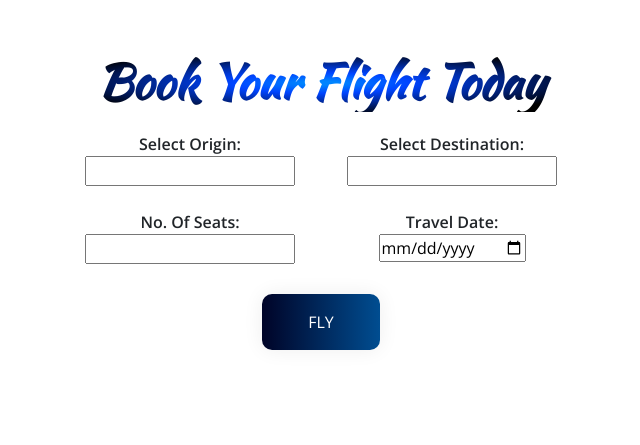
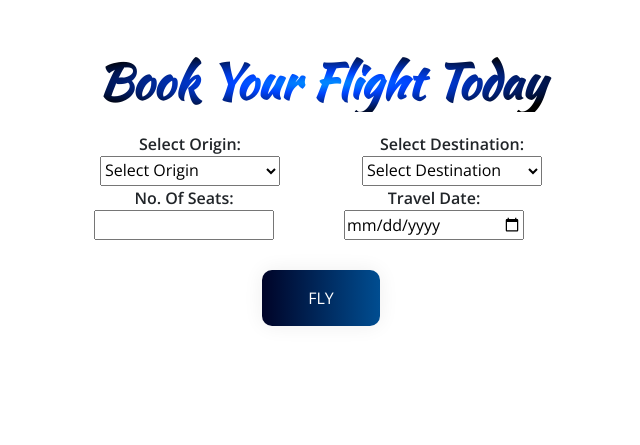
Before and after one commit to debashish6102/airline_reservation_project, a Flask app: page / in a window 1280 px wide. Shown: the part 355-800 px from the top of the page, without its empty margins (319-959 px from the left). Run offline with Flask 2, Linux system fonts and the light colour scheme; some libraries are stand-ins or nearby versions.

Commit message:
Select Menu Changes

```diff
--- a/project/templates/index.html
+++ b/project/templates/index.html
@@ -1,6 +1,19 @@
 {% extends 'base.html' %}
+{% block stl %}
+<style>
+    select {
+        width: 180px;
+        height: 30px;
+    }
 
+    input {
+        width: 180px;
+        height: 30px;
+    }
+</style>
+    {% endblock %}
 {% block content %}
+
     <div id="carouselExampleCaptions" class="carousel slide carousel-fade" data-bs-ride="carousel">
         <div class="carousel-indicators">
             <button type="button" data-bs-target="#carouselExampleCaptions" data-bs-slide-to="0" class="active"
@@ -48,29 +61,28 @@
             <div class="row">
                 <div class="col">
                     <label for="airport_from">Select Origin:<br>
-                        <input list="airport_from" name="airport_from" required><br>
-                        <datalist id="airport_from">
-                            <option value="Chennai"></option>
-                            <option value="Delhi"></option>
-                            <option value="Chandigarh"></option>
-                            <option value="Sikkim"></option>
-                            <option value="Ahemadabad"></option>
-                        </datalist>
+                        <select name="airport_from" id="airport_from" required><br>
+                            <option disabled selected value>Select Origin</option>
+                            <option value="1">Chennai</option>
+                            <option value="2">Delhi</option>
+                            <option value="3">Chandigarh</option>
+                            <option value="4">Sikkim</option>
+                            <option value="5">Ahemadabad</option>
+                        </select>
                     </label>
                 </div>
                 <div class="col">
                     <label for="airport_to">Select Destination:<br>
-                        <input list="airport_to" name="airport_to" required><br>
-                        <datalist id="airport_to">
-                            <option value="Chennai"></option>
-                            <option value="Delhi"></option>
-                            <option value="Chandigarh"></option>
-                            <option value="Sikkim"></option>
-                            <option value="Ahemadabad"></option>
-                        </datalist>
+                        <select name="airport_to" id="airport_to" required><br>
+                            <option disabled selected value>Select Destination</option>
+                            <option value="1">Chennai</option>
+                            <option value="2">Delhi</option>
+                            <option value="3">Chandigarh</option>
+                            <option value="4">Sikkim</option>
+                            <option value="5">Ahemadabad</option>
+                        </select>
                     </label>
                 </div>
-            </div>
             <br>
             <div class="row">
                 <div class="col">
```
Also changed, not shown: project/templates/passenger_detail.html (+6 -6 lines).
